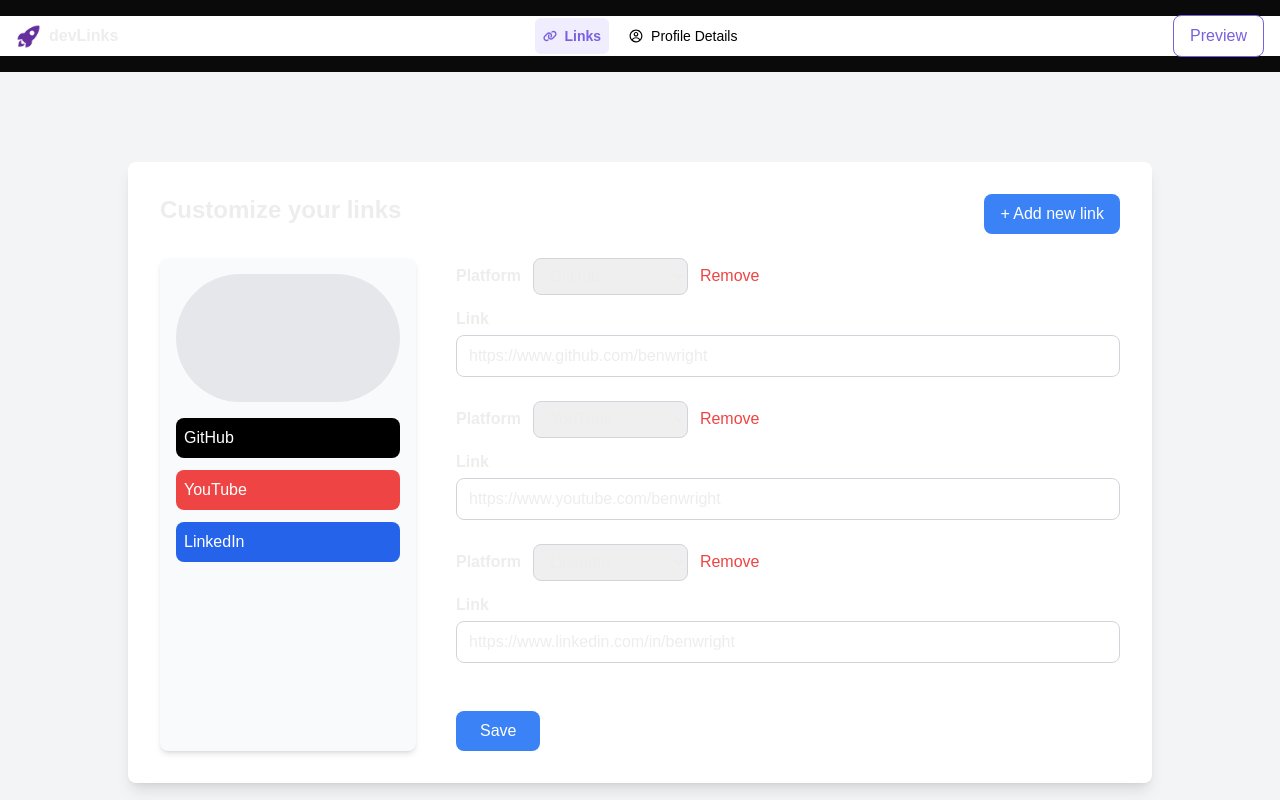
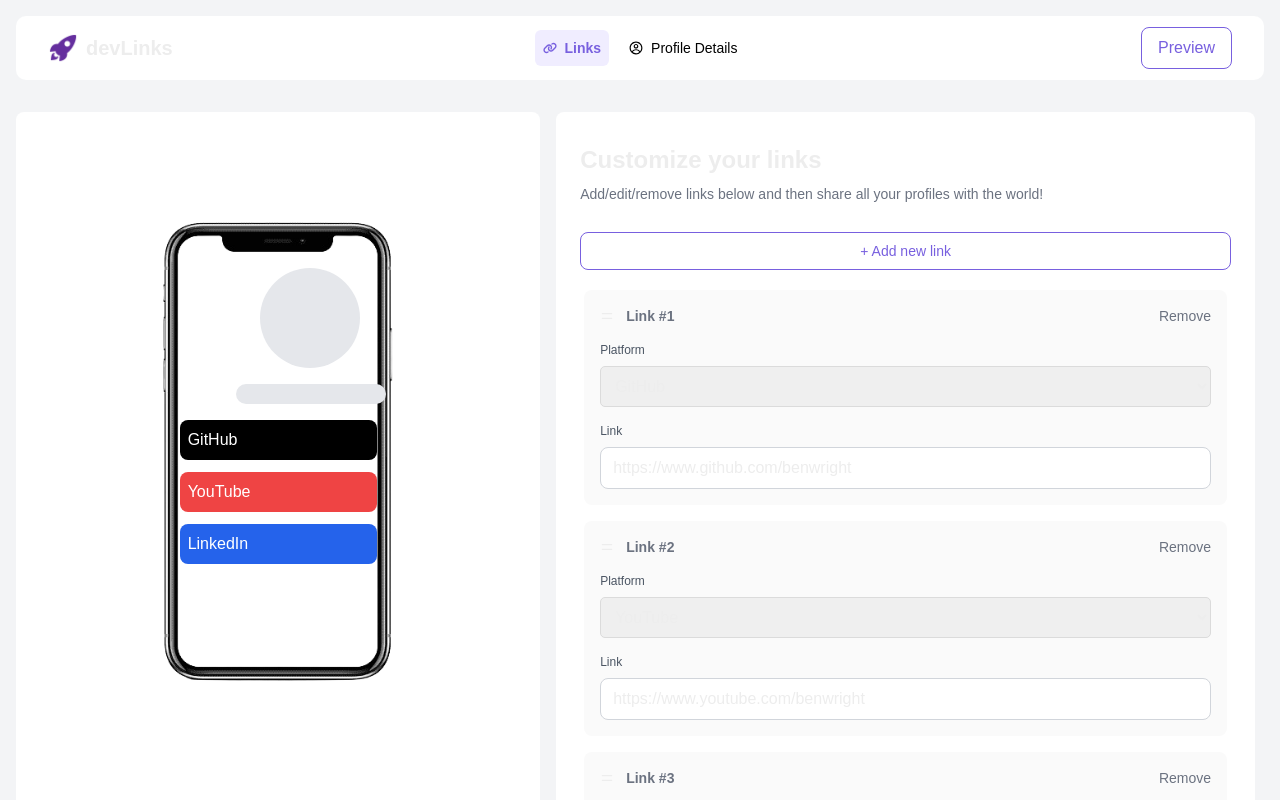
Before and after one commit to AsadAnik/share-link, a Next.js app: page /link in a window 1280 px wide. Shown: the top 800 px of the page. Built offline with nearby package versions, Linux system fonts and the light colour scheme.

Commit message:
feat: links page ui done

```diff
--- a/app/(home)/link/LinkScreen.tsx
+++ b/app/(home)/link/LinkScreen.tsx
@@ -33,18 +33,11 @@
   };
 
   return (
-    <div className="min-h-screen bg-gray-100 flex justify-center items-center p-10">
-      <div className="bg-white shadow-lg rounded-lg p-8 w-full max-w-5xl">
-        <div className="flex justify-between mb-6">
-          <h1 className="text-2xl font-bold">Customize your links</h1>
-          <button className="bg-blue-500 text-white px-4 py-2 rounded-lg" onClick={addLink}>
-            + Add new link
-          </button>
-        </div>
-
-        <div className="flex space-x-10">
+    <div className="min-h-screen bg-gray-100 flex justify-around pt-5 items-start">
+      <div className="rounded-lg w-full max-w-5xl">
+        <div className="flex space-x-5">
           {/* Left side mockup (mobile preview) */}
-          <div className="bg-gray-50 rounded-lg shadow-md w-64 p-4">
+          <div className="rounded-lg w-64 p-4 bg-white shadow-lg">
             <div className="bg-gray-200 h-32 rounded-full mb-4"></div>
             {links.map((link) => (
               <div key={link.id} className={`flex items-center space-x-3 mb-3 rounded-lg p-2
@@ -57,7 +50,21 @@
           </div>
 
           {/* Right side (form inputs) */}
-          <div className="flex-grow">
+          <div className="flex-grow bg-white shadow-lg p-4">
+            <div className="grid mb-6 gap-2">
+              <h1 className="text-2xl font-bold">Customize your links</h1>
+              <p className='text-gray-500 text-sm font-thin'>
+                Add/edit/remove links below and then share all your profiles with the world!
+              </p>
+
+              <button
+                className="text-[#7860df] border border-[#7860df] px-4 py-2 rounded-lg font-thin text-sm mb-4"
+                onClick={addLink}
+              >
+                + Add new link
+              </button>
+            </div>
+
             {links.map((link) => (
               <div key={link.id} className="mb-6">
                 <div className="flex items-center space-x-3">
@@ -96,6 +103,7 @@
                 </div>
               </div>
             ))}
+
             <button className="bg-blue-500 text-white px-6 py-2 rounded-lg mt-6">Save</button>
           </div>
         </div>
--- /dev/null
+++ b/app/(home)/link/LinkScreen2.tsx
@@ -0,0 +1,170 @@
+"use client";
+
+import { useState } from "react";
+import { DragDropContext, Droppable, Draggable } from "react-beautiful-dnd";
+import { HiOutlineMenuAlt4 } from "react-icons/hi";
+import Image from "next/image";
+import Phone from "@/assets/img/phone.png";
+
+interface LinkData {
+  id: number;
+  platform: string;
+  url: string;
+}
+
+const LinksPage = () => {
+  const [links, setLinks] = useState<LinkData[]>([
+    { id: 1, platform: "GitHub", url: "https://www.github.com/benwright" },
+    { id: 2, platform: "YouTube", url: "https://www.youtube.com/benwright" },
+    { id: 3, platform: "LinkedIn", url: "https://www.linkedin.com/in/benwright" },
+  ]);
+
+  const addLink = () => {
+    setLinks([...links, { id: links.length + 1, platform: "", url: "" }]);
+  };
+
+  const updateLink = (id: number, platform: string, url: string) => {
+    setLinks(links.map(link => (link.id === id ? { ...link, platform, url } : link)));
+  };
+
+  const removeLink = (id: number) => {
+    setLinks(links.filter(link => link.id !== id));
+  };
+
+  const onDragEnd = (result: any) => {
+    if (!result.destination) return;
+
+    const newLinks = [...links];
+    const [reorderedLink] = newLinks.splice(result.source.index, 1);
+    newLinks.splice(result.destination.index, 0, reorderedLink);
+
+    setLinks(newLinks);
+  };
+
+  return (
+    <div className="content-wrapper">
+      <section className="left-content">
+        <div className="phone-container relative">
+          <Image src={Phone} alt="Phone" className="phone-img" />
+          <div className="absolute top-10 left-5 w-11/12 h-full phone-contents">
+            <div className="bg-gray-200 mb-4 avatar-circle"></div>
+            <div className="bg-gray-200 mb-4 title-email-name"></div>
+            {links.map(link => (
+              <div
+                key={link.id}
+                className={`flex items-center space-x-3 mb-3 rounded-lg p-2
+                  ${link.platform === "GitHub" ? "bg-black text-white" : ""}
+                  ${link.platform === "YouTube" ? "bg-red-500 text-white" : ""}
+                  ${link.platform === "LinkedIn" ? "bg-blue-600 text-white" : ""}`}
+              >
+                <span>{link.platform}</span>
+              </div>
+            ))}
+          </div>
+        </div>
+      </section>
+
+      <section className="right-content">
+        <div className="grid mb-5 gap-2 mt-4 ml-2 mr-2">
+          <h1 className="text-2xl font-bold">Customize your links</h1>
+          <p className="text-gray-500 text-sm font-thin">
+            Add/edit/remove links below and then share all your profiles with the world!
+          </p>
+
+          <button
+            className="text-[#7860df] border border-[#7860df] px-4 py-2 rounded-lg font-thin text-sm mt-5"
+            onClick={addLink}
+          >
+            + Add new link
+          </button>
+        </div>
+
+        <DragDropContext onDragEnd={onDragEnd}>
+          <Droppable droppableId="links-list">
+            {(provided) => (
+              <div {...provided.droppableProps} ref={provided.innerRef}>
+                {links.map((link, index) => (
+                  <Draggable key={link.id} draggableId={link.id.toString()} index={index}>
+                    {(provided) => (
+                      <div
+                        ref={provided.innerRef}
+                        {...provided.draggableProps}
+                        {...provided.dragHandleProps}
+                        className="link-content mb-4 ml-3 mr-3"
+                      >
+                        <div className="link-head space-x-3 text-sm">
+                          <div className="flex items-center space-x-3">
+                            <HiOutlineMenuAlt4 />
+                            <h3 className="font-extrabold text-gray-500">Link #{index + 1}</h3>
+                          </div>
+
+                          <div className="flex items-center space-x-3">
+                            <button
+                              className="text-gray-500 hover:text-red-700"
+                              onClick={() => removeLink(link.id)}
+                            >
+                              Remove
+                            </button>
+                          </div>
+                        </div>
+
+                        <div className="link-body">
+                          <label
+                            htmlFor={`platform-${link.id}`}
+                            className="font-normal text-gray-600 text-xs"
+                          >
+                            Platform
+                          </label>
+                          <select
+                            id={`platform-${link.id}`}
+                            value={link.platform}
+                            onChange={(e) => updateLink(link.id, e.target.value, link.url)}
+                            className="link-selector"
+                          >
+                            <option value="">Select Platform</option>
+                            <option value="GitHub">GitHub</option>
+                            <option value="YouTube">YouTube</option>
+                            <option value="LinkedIn">LinkedIn</option>
+                          </select>
+                        </div>
+
+                        <div className="link-body">
+                          <label
+                            htmlFor={`url-${link.id}`}
+                            className="font-normal text-gray-600 text-xs"
+                          >
+                            Link
+                          </label>
+
+                          <input
+                            type="text"
+                            id={`url-${link.id}`}
+                            value={link.url}
+                            onChange={(e) => updateLink(link.id, link.platform, e.target.value)}
+                            className="w-full border border-gray-300 rounded-lg px-3 py-2 focus:outline-none focus:ring-2 focus:ring-blue-400"
+                            placeholder="https://example.com"
+                          />
+                        </div>
+                      </div>
+                    )}
+                  </Draggable>
+                ))}
+                {provided.placeholder}
+              </div>
+            )}
+          </Droppable>
+        </DragDropContext>
+
+        <hr />
+
+        <div className="flex w-full containers mx-auto items-center justify-end mt-5 mr-2">
+          <button className="bg-[#7860df] text-white px-4 py-2 rounded-lg font-thin text-sm flex-end">
+            Save
+          </button>
+        </div>
+      </section>
+    </div>
+  );
+};
+
+export default LinksPage;
--- a/app/(home)/link/page.tsx
+++ b/app/(home)/link/page.tsx
@@ -1,5 +1,5 @@
 import React from 'react';
-import LinkScreen from './LinkScreen';
+import LinkScreen from './LinkScreen2';
 
 const LinkPage = (): React.JSX.Element => {
     return (
--- a/app/globals.css
+++ b/app/globals.css
@@ -25,3 +25,106 @@
     text-wrap: balance;
   }
 }
+
+/* ================ NAVBAR ================= */
+.custom-navbar {
+  padding: 2rem;
+  margin-top: 1rem;
+  margin-left: 1rem;
+  margin-right: 1rem;
+  width: auto;
+  border-radius: 10px;
+}
+
+/* ================ LINK PAGE ================= */
+/* Make sure the parent containers do not restrict drag area */
+.container {
+  position: relative;
+  overflow: visible;
+}
+.content-wrapper {
+  display: flex;
+  flex-direction: row;
+  flex-wrap: wrap;
+  gap: 1rem;
+  margin-top: 1rem;
+  margin-bottom: 1rem;
+  padding: 1rem;
+  border-radius: 1rem;
+}
+
+.left-content,
+.right-content {
+  background-color: white;
+  border-radius: 0.5rem;
+  padding: 1rem;
+}
+
+.left-content {
+  width: 42%;
+  position: relative;
+}
+
+.right-content {
+  width: 56%;
+}
+
+.phone-container {
+  position: relative;
+  display: flex;
+  justify-content: center;
+  align-items: center;
+  top: 10%;
+}
+
+.phone-img {
+  object-fit: cover;
+  width: 60%;
+  height: auto;
+}
+
+.phone-contents {
+  position: absolute;
+  top: 10%;
+  left: 30%;
+  width: 40%;
+}
+
+.avatar-circle {
+  border-radius: 50%;
+  height: 100px;
+  width: 100px;
+  margin-left: 5rem;
+}
+
+.title-email-name {
+  border-radius: 10px;
+  height: 20px;
+  width: 150px;
+  margin-left: 3.5rem;
+}
+
+.link-content {
+  background-color: rgb(250 250 250);
+  padding: 1rem;
+  border-radius: 0.5rem;
+}
+
+.link-head {
+  display: flex;
+  align-items: center;
+  justify-content: space-between;
+}
+
+.link-body {
+  margin-top: 1rem;
+  display: grid;
+  gap: 0.5rem;
+  width: 100%;
+}
+
+.link-selector {
+  padding: 10px;
+  border-radius: 5px;
+  border: 1px solid rgb(219, 219, 219);
+}
--- a/app/layout.tsx
+++ b/app/layout.tsx
@@ -30,7 +30,7 @@
     <Providers>
       <html lang="en">
         <body
-          className={`${geistSans.variable} ${geistMono.variable} antialiased`}
+          className={`${geistSans.variable} ${geistMono.variable} antialiased min-h-screen bg-gray-100`}
         >
           <Navbar />
           {children}
--- a/components/common/Navbar.tsx
+++ b/components/common/Navbar.tsx
@@ -1,24 +1,24 @@
-'use client';
+"use client";
 
-import React from 'react';
-import BrandIcon from '@/assets/icon/icon.png';
-import Image from 'next/image';
-import Link from 'next/link';
+import React from "react";
+import BrandIcon from "@/assets/icon/icon.png";
+import Image from "next/image";
+import Link from "next/link";
 import { FaLink } from "react-icons/fa6";
 import { CgProfile } from "react-icons/cg";
-import { usePathname } from 'next/navigation';
-
+import { usePathname } from "next/navigation";
 
 export default function Navbar(): React.ReactElement {
     const pathname = usePathname();
 
     return (
-        <div className='flex w-full containers mx-auto items-center justify-center px-4 py-4 my-4 bg-white h-10'>
-
-            {pathname === '/preview' || pathname === '/share' ? (
+        <div className="flex w-full containers mx-auto items-center justify-center px-4 py-4 my-4 bg-white h-10 custom-navbar">
+            {pathname === "/preview" || pathname === "/share" ? (
                 <div className="w-full flex items-center justify-start gap-2">
-                    <Link href={'/link'}>
-                        <button className={`text-[#7860df] border border-[#7860df] rounded-lg px-4 py-2 `}>
+                    <Link href={"/link"}>
+                        <button
+                            className={`text-[#7860df] border border-[#7860df] rounded-lg px-4 py-2 `}
+                        >
                             Back to Editor
                         </button>
                     </Link>
@@ -26,21 +26,28 @@
             ) : (
                 <div className="w-full flex items-center justify-start gap-2">
                     <div>
-                        <Image src={BrandIcon.src} alt="Brand Icon" width={25} height={25} />
+                        <Image
+                            src={BrandIcon.src}
+                            alt="Brand Icon"
+                            width={30}
+                            height={30}
+                        />
                     </div>
                     <div>
-                        <h3 className='font-extrabold'>devLinks</h3>
+                        <h3 className="font-extrabold text-xl">devLinks</h3>
                     </div>
                 </div>
-            )
-            }
+            )}
 
-            {pathname === '/link' || pathname === '/profile' ? (
+            {pathname === "/link" || pathname === "/profile" ? (
                 <div className="w-full flex items-center justify-center gap-3">
                     <Link
                         href="/link"
                         className={`flex items-center justify-center gap-2 text-sm p-2 rounded-md
-                    ${pathname === '/link' ? 'bg-[#f0edff] text-[#7860df] font-bold' : 'text-black font-normal hover:underline'}`}
+                    ${pathname === "/link"
+                                ? "bg-[#f0edff] text-[#7860df] font-bold"
+                                : "text-black font-normal hover:underline"
+                            }`}
                     >
                         <FaLink />
                         <span>Links</span>
@@ -49,7 +56,10 @@
                     <Link
                         href="/profile"
                         className={`flex items-center justify-center gap-2 text-sm p-2 rounded-md
-                    ${pathname === '/profile' ? 'bg-[#f0edff] text-[#7860df] font-bold' : 'text-black font-normal hover:underline'}`}
+                    ${pathname === "/profile"
+                                ? "bg-[#f0edff] text-[#7860df] font-bold"
+                                : "text-black font-normal hover:underline"
+                            }`}
                     >
                         <CgProfile />
                         <span>Profile Details</span>
@@ -58,12 +68,17 @@
             ) : null}
 
             <div className="w-full flex items-center justify-end">
-                <Link href={pathname === '/preview' ? '/' : '/preview'}>
-                    <button className={`text-[#7860df] border border-[#7860df] rounded-lg px-4 py-2 ${pathname === '/preview' ? 'bg-[#7860df] text-[#fff] font-bold' : ''}`}>
-                        {pathname === '/preview' ? 'Share Link' : 'Preview'}
+                <Link href={pathname === "/preview" ? "/" : "/preview"}>
+                    <button
+                        className={`text-[#7860df] border border-[#7860df] rounded-lg px-4 py-2 ${pathname === "/preview"
+                                ? "bg-[#7860df] text-[#fff] font-bold"
+                                : ""
+                            }`}
+                    >
+                        {pathname === "/preview" ? "Share Link" : "Preview"}
                     </button>
                 </Link>
             </div>
-        </div >
+        </div>
     );
 }
--- a/package.json
+++ b/package.json
@@ -16,6 +16,7 @@
     "js-cookie": "^3.0.5",
     "next": "14.2.15",
     "react": "^18",
+    "react-beautiful-dnd": "^13.1.1",
     "react-dom": "^18",
     "react-icons": "^5.3.0",
     "react-redux": "^9.1.2",
@@ -25,6 +26,7 @@
     "@types/js-cookie": "^3.0.6",
     "@types/node": "^20",
     "@types/react": "^18",
+    "@types/react-beautiful-dnd": "^13.1.8",
     "@types/react-dom": "^18",
     "postcss": "^8",
     "tailwindcss": "^3.4.1",
```
Also changed, not shown: assets/img/phone.png (added), store/client/apiClient.ts (indentation only), 1 other file (tests, documents, lock files or other folders).
